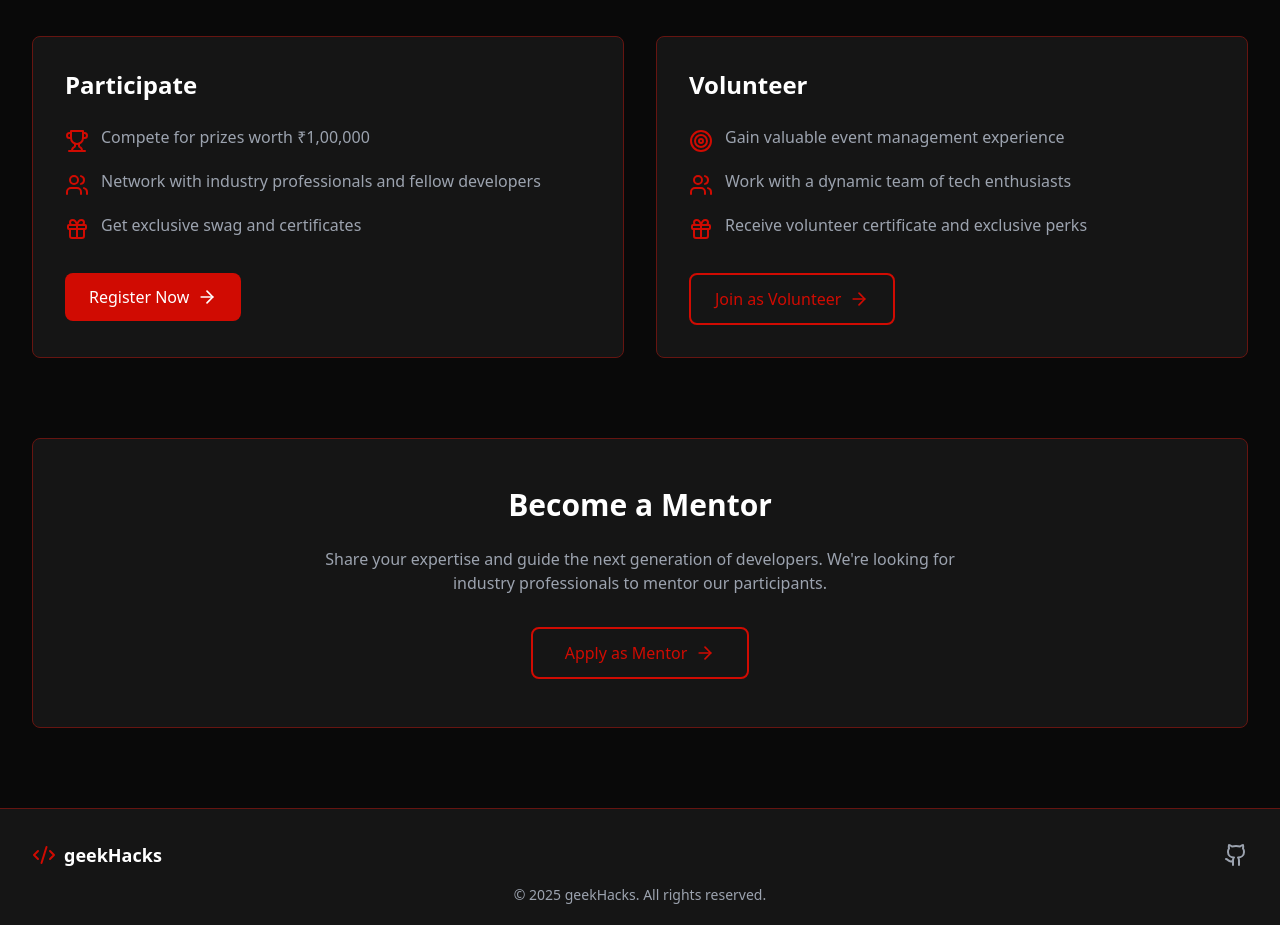
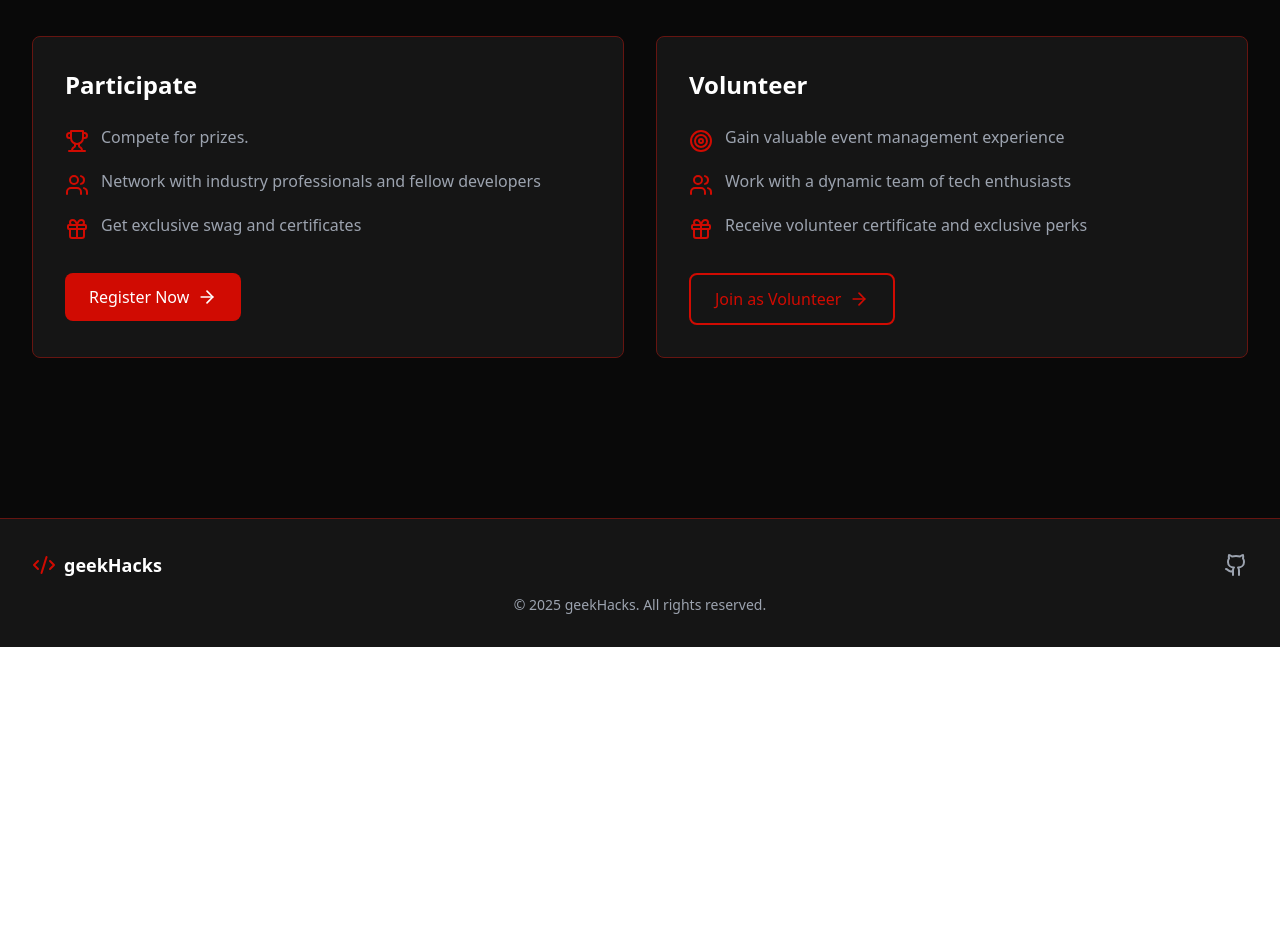
Before and after one commit to SamyakMishra072/geek-hacks, a React (Vite) app: page /join in a window 1280 px wide. Shown: the part 300-1225 px from the top of the page. After the commit the page ends 947 px from the top, so only its background shows below. Built offline with nearby package versions, Linux system fonts and the light colour scheme.

Commit message:
Update Join.tsx

```diff
--- a/src/pages/Join.tsx
+++ b/src/pages/Join.tsx
@@ -21,7 +21,7 @@ const Join: React.FC = () => {
               <li className="flex items-start">
                 <Trophy className="h-6 w-6 text-[#d00b02] mr-3 mt-1" />
                 <span className="text-gray-400">
-                  Compete for prizes worth ₹1,00,000
+                  Compete for prizes.
                 </span>
               </li>
               <li className="flex items-start">
@@ -82,22 +82,6 @@ const Join: React.FC = () => {
           </AnimatedSection>
         </div>
 
-        <AnimatedSection className="text-center bg-[#151515] p-12 rounded-lg border border-[#661511]">
-          <h2 className="text-3xl font-bold mb-6">Become a Mentor</h2>
-          <p className="text-gray-400 mb-8 max-w-2xl mx-auto">
-            Share your expertise and guide the next generation of developers. We're looking
-            for industry professionals to mentor our participants.
-          </p>
-          <a
-            href="https://forms.google.com"
-            target="_blank"
-            rel="noopener noreferrer"
-            className="inline-flex items-center px-8 py-3 bg-transparent border-2 border-[#d00b02] text-[#d00b02] rounded-lg hover:bg-[#d00b02] hover:text-white transition-colors"
-          >
-            Apply as Mentor
-            <ArrowRight className="ml-2 h-5 w-5" />
-          </a>
-        </AnimatedSection>
       </div>
     </div>
   );
```
